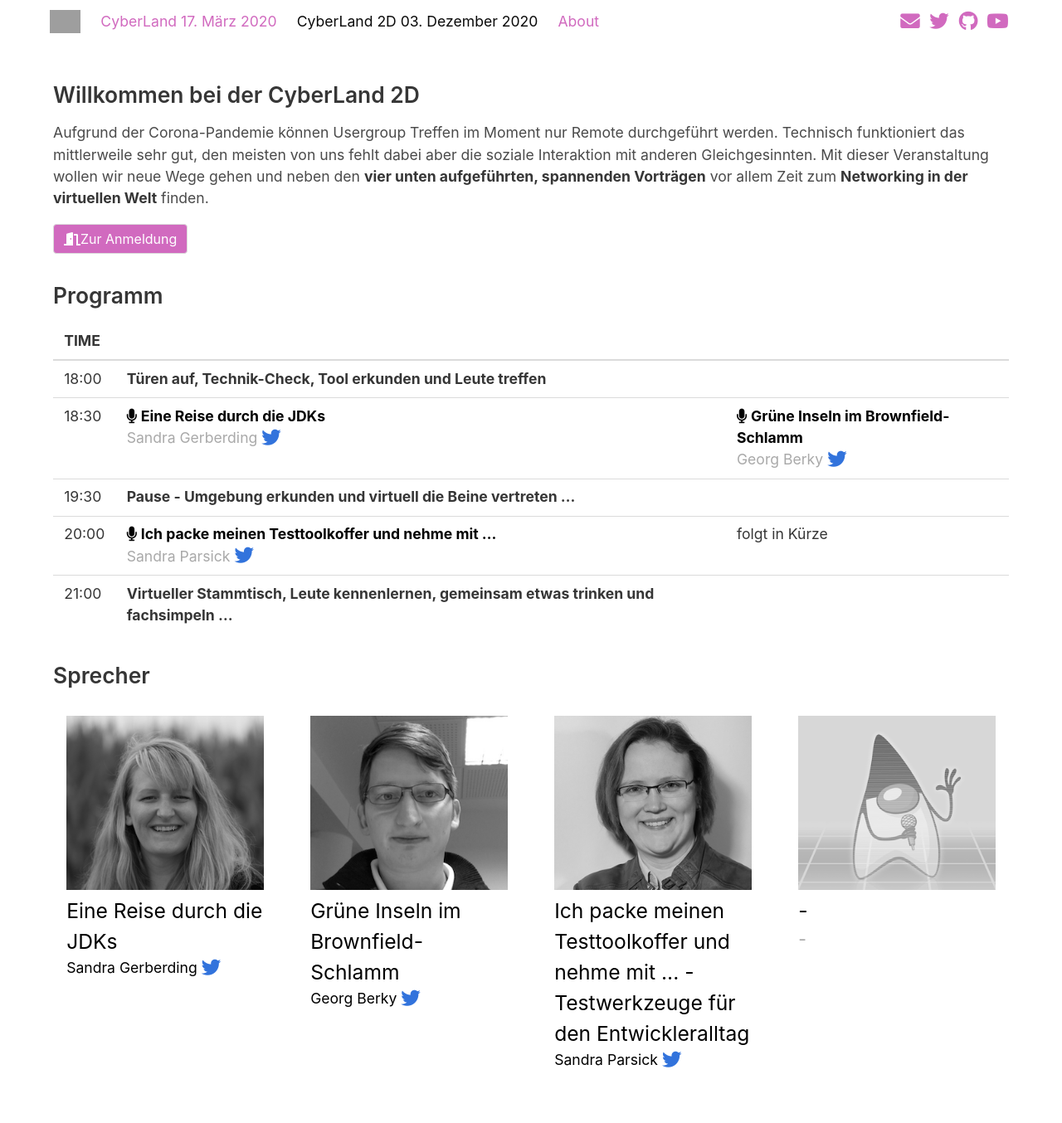
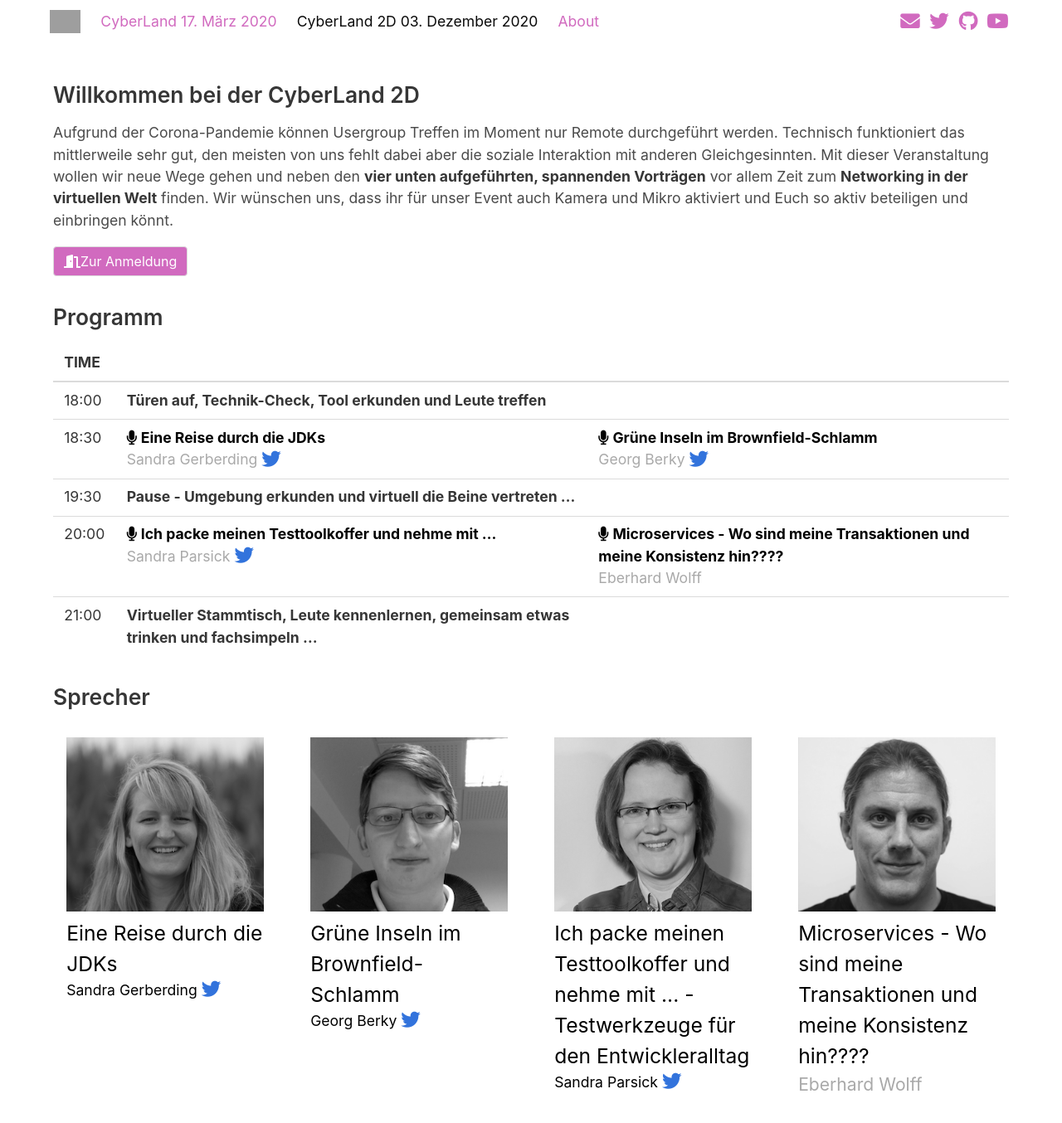
Before and after one commit to CyberLandConf/CyberLandConf.github.io, a Jekyll site: the page built from pages/events/2020-12-cyberland-2d.md, in a window 1280 px wide and 1400 px high. Shown: the top 1354 px of the window at 83% size. Built offline with Jekyll 4.4.1, drawn with Linux system fonts in a browser that asks for light colours; grey boxes are pictures that could not be loaded.

Commit message:
added Eberhards talk

```diff
--- /dev/null
+++ b/_sessions/session-21.md
@@ -0,0 +1,8 @@
+---
+  session-id: 'session-21'
+  title: 'Microservices - Wo sind meine Transaktionen und meine Konsistenz hin????'
+  abstract: >
+    Microservices sind verteilte Systeme. Verteilte Systeme sind kompliziert. Gerade Transaktionen und Konsistenz von Daten stellen ernsthafte Herausforderungen dar. Dieser Vortrag zeigt, warum bei Microservices diese Herausforderungen vielleicht doch nicht so groß sind, was in der Praxis zu beachten ist und wieso ein guter Schnitt eines Microservices-System für Lösung dieser Probleme so wichtig ist. Gerade bei der Fachlichkeit hilft Domain-driven Design. Dabei kommen Ansätze wie das Saga-Pattern für Transaktionen oder das CAP-Theorem für Konsistenz nicht zu kurz.
+  speaker-id: 'eberhard-wolff'
+  layout: session
+---
--- a/pages/events/2020-12-cyberland-2d.md
+++ b/pages/events/2020-12-cyberland-2d.md
@@ -8,7 +8,7 @@
 
 ### Willkommen bei der CyberLand 2D
 
-Aufgrund der Corona-Pandemie können Usergroup Treffen im Moment nur Remote durchgeführt werden. Technisch funktioniert das mittlerweile sehr gut, den meisten von uns fehlt dabei aber die soziale Interaktion mit anderen Gleichgesinnten. Mit dieser Veranstaltung wollen wir neue Wege gehen und neben den **vier unten aufgeführten, spannenden Vorträgen** vor allem Zeit zum **Networking in der virtuellen Welt** finden.
+Aufgrund der Corona-Pandemie können Usergroup Treffen im Moment nur Remote durchgeführt werden. Technisch funktioniert das mittlerweile sehr gut, den meisten von uns fehlt dabei aber die soziale Interaktion mit anderen Gleichgesinnten. Mit dieser Veranstaltung wollen wir neue Wege gehen und neben den **vier unten aufgeführten, spannenden Vorträgen** vor allem Zeit zum **Networking in der virtuellen Welt** finden. Wir wünschen uns, dass ihr für unser Event auch Kamera und Mikro aktiviert und Euch so aktiv beteiligen und einbringen könnt.
 
 [<i class="fas fa-door-open"></i> Zur Anmeldung](#anmeldung){:.button}
 
@@ -20,7 +20,7 @@
 | 18:00 | __Türen auf, Technik-Check, Tool erkunden und Leute treffen__ | |
 | 18:30 | {%- include elements/timetable-field.html session-id="session-18" -%} | {%- include elements/timetable-field.html session-id="session-19" -%} |
 | 19:30 | __Pause - Umgebung erkunden und virtuell die Beine vertreten ...__ | |
-| 20:00 | {%- include elements/timetable-field.html session-id="session-20" -%} | folgt in Kürze |
+| 20:00 | {%- include elements/timetable-field.html session-id="session-20" -%} | {%- include elements/timetable-field.html session-id="session-21" -%} |
 | 21:00 | __Virtueller Stammtisch, Leute kennenlernen, gemeinsam etwas trinken und fachsimpeln ...__ | |
 
 
```
